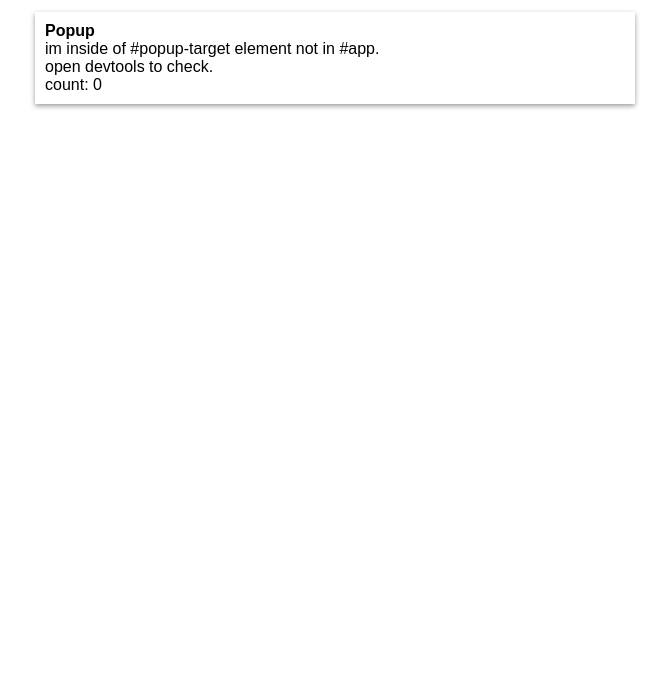
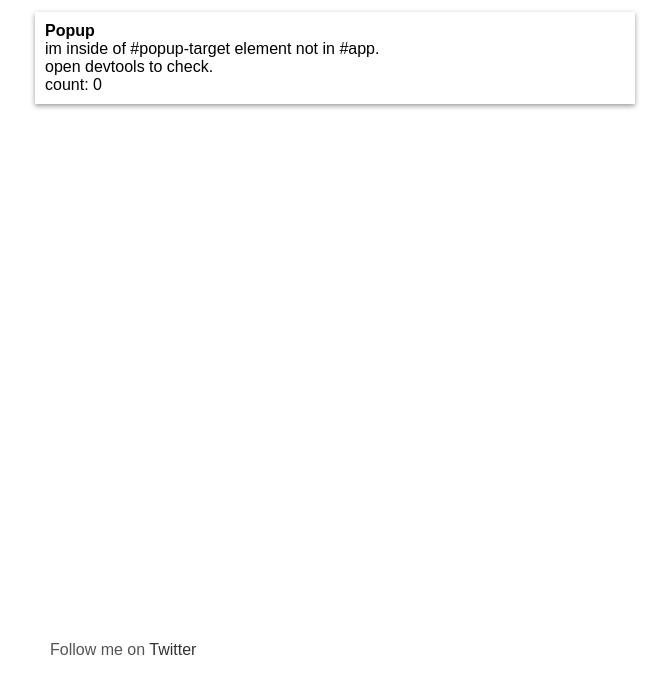
Before and after one commit to koca/vue-3-portal-example, a website built with Parcel: page index.html in a window 1280 px wide. Shown: the part 101-794 px from the top of the page, without its empty margins (305-974 px from the left). Built offline with nearby package versions, Linux system fonts and the light colour scheme.

Commit message:
add twitter handle

```diff
--- a/src/index.ts
+++ b/src/index.ts
@@ -1,4 +1,5 @@
 import { createApp } from "./vue.esm-browser";
+import Twitter from "./twitter"; // @imesutkoca
 
 const Example = {
   setup() {
@@ -11,7 +12,7 @@ const Example = {
       <p>increment count inside of popup</p>
       <button @click="count++">increment</button>
       <Portal target="#popup-target">
-         <div class='popup'>
+         <div class="popup">
            <h4> Popup </h4>
            <p>im inside of #popup-target element not in #app.</p>
            <p>open devtools to check.</p>
@@ -28,9 +29,13 @@ const App = {
   },
 
   template: `
-    <h1>Vue 3 - Portal Example</h1>
+    <h1>Vue 3 - Portal Example </h1>
     <Example />
+
+    <Twitter />
   `
 };
 
-createApp().mount(App, "#app");
+var app = createApp();
+app.component("Twitter", Twitter);
+app.mount(App, "#app");
--- /dev/null
+++ b/src/twitter.ts
@@ -0,0 +1,3 @@
+export default {
+  template: `<div class="twitter"> Follow me on <a target="_blank" href="https://twitter.com/imesutkoca">Twitter</a></div>`
+};
--- a/style.css
+++ b/style.css
@@ -29,3 +29,14 @@ body {
   margin: 0 auto;
   box-shadow: 0 2px 5px rgba(0, 0, 0, 0.4);
 }
+
+.twitter {
+  position: fixed;
+  bottom: 40px;
+  width: 100%;
+  color: #555;
+}
+.twitter a {
+  text-decoration: none;
+  color: #333;
+}
```
